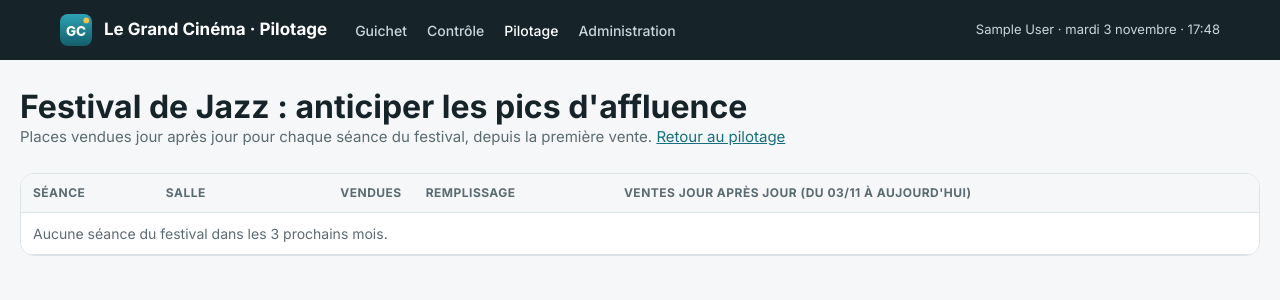
After one commit to Neyliss/le-grand-cinema, a Django app: page /pilotage/festival/ in a window 1280 px wide. The commit adds this page. Shown: the top 300 px of the page. Run offline with Django 5.2, Linux system fonts and the light colour scheme; a user stored in the database is signed in; tables that the repository leaves empty hold one stand-in row (values such as "Sample post"); parts of the project's set-up code (start-up, migrations or seed data) failed here and were passed over.

Commit message:
feat(festival): tableau de bord des ventes jour après jour et alerte des séances bientôt complètes
Tests d'acceptation de E8-US1 : un test par critère de la carte Trello.

```diff
--- /dev/null
+++ b/pilotage/templates/pilotage/festival.html
@@ -0,0 +1,39 @@
+{% extends "base_pro.html" %}
+{% block espace %}Pilotage{% endblock %}
+{% block titre %}Festival : anticiper les pics{% endblock %}
+{% block contenu %}
+<div class="tool-head">
+  <h1>Festival de Jazz : anticiper les pics d'affluence</h1>
+  <p class="muet">Places vendues jour après jour pour chaque séance du festival, depuis la première vente.
+    <a href="{% url 'pilotage:tableau' %}">Retour au pilotage</a></p>
+</div>
+
+{% if alertes %}
+<section class="message message--error" role="alert">
+  <strong>{{ alertes|length }} séance{{ alertes|length|pluralize }} à surveiller</strong> : remplie{{ alertes|length|pluralize }} à {{ seuil }} % ou plus,
+  à {{ delai }} jours ou moins. Pensez à ouvrir une séance supplémentaire.
+  <ul>{% for l in alertes %}<li>{{ l.seance.film.titre }} · {{ l.debut|date:"D d/m" }} {{ l.debut|time:"H:i" }} · {{ l.seance.salle }} · {{ l.taux }} %</li>{% endfor %}</ul>
+</section>
+{% endif %}
+
+<section>
+  <div class="tableau-defile carte">
+    <table class="donnees">
+      <thead><tr><th>Séance</th><th>Salle</th><th class="nombre">Vendues</th><th>Remplissage</th><th>Ventes jour après jour{% if jours %} (du {{ jours.0|date:"d/m" }} à aujourd'hui){% endif %}</th></tr></thead>
+      <tbody>
+        {% for l in lignes %}
+        <tr{% if l.alerte %} class="ligne-alerte"{% endif %}>
+          <td>{{ l.seance.film.titre }}<br><span class="muet">{{ l.debut|date:"D d/m" }} · {{ l.debut|time:"H:i" }}</span></td>
+          <td>{{ l.seance.salle }}</td>
+          <td class="nombre">{{ l.vendues }} / {{ l.capacite }}</td>
+          <td><span class="jauge{% if l.taux >= seuil %} jauge--haute{% endif %}"><span class="jauge__barre"><i style="width: {{ l.taux }}%"></i></span>{{ l.taux }} %</span>{% if l.alerte %} <strong class="objectif-en-cours">À surveiller</strong>{% endif %}</td>
+          <td><span class="courbe" role="img" aria-label="Places vendues jour après jour : {{ l.vendues }} au total">
+            {% for point in l.courbe %}<i style="height: {{ point.hauteur }}%" title="{{ point.jour|date:'d/m' }} : {{ point.cumul }} places"></i>{% endfor %}
+          </span></td>
+        </tr>
+        {% empty %}<tr><td colspan="5" class="muet">Aucune séance du festival dans les 3 prochains mois.</td></tr>{% endfor %}
+      </tbody>
+    </table>
+  </div>
+</section>
+{% endblock %}
--- a/pilotage/templates/pilotage/tableau.html
+++ b/pilotage/templates/pilotage/tableau.html
@@ -13,6 +13,7 @@
     <div class="champ"><label for="au">Au</label><input type="date" id="au" name="au" value="{{ fin|date:'Y-m-d' }}"></div>
     <button class="bouton" type="submit">Afficher</button>
     <a class="bouton bouton--clair" href="{% url 'pilotage:export_csv' %}?du={{ debut|date:'Y-m-d' }}&amp;au={{ fin|date:'Y-m-d' }}">Exporter (CSV)</a>
+    <a class="bouton bouton--clair" href="{% url 'pilotage:festival' %}">Festival : anticiper les pics</a>
   </form>
 </div>
 
--- a/pilotage/urls.py
+++ b/pilotage/urls.py
@@ -6,4 +6,5 @@ app_name = "pilotage"
 urlpatterns = [
     path("", views.tableau, name="tableau"),
     path("export.csv", views.export_csv, name="export_csv"),
+    path("festival/", views.festival, name="festival"),
 ]
--- a/pilotage/views.py
+++ b/pilotage/views.py
@@ -9,6 +9,7 @@ from decimal import Decimal
 
 from django.conf import settings
 from django.db.models import Count, Q, Sum
+from django.db.models.functions import TruncDate
 from django.http import HttpResponse
 from django.shortcuts import render
 from django.utils import timezone
@@ -102,3 +103,49 @@ def export_csv(request):
                            l["capacite"], l["vendues"], l["vendues_site"], l["vendues_guichet"], l["bloquees"], l["taux"],
                            str(l["recette"]).replace(".", ",")])
     return reponse
+
+
+# --- E8-US1 : anticiper les pics d'affluence du festival ------------------------------------------
+SEUIL_ALERTE = 80          # % de places vendues…
+DELAI_ALERTE = timedelta(days=3)  # … à 3 jours ou moins de la séance : il faut ouvrir une séance de plus
+HORIZON_FESTIVAL = timedelta(days=90)  # séances suivies : jusqu'à 3 mois à l'avance (cible O6 : 4 semaines)
+
+
+def ventes_festival(maintenant=None):
+    """Pour chaque séance à venir d'un film du festival : places vendues jour après jour (cumul),
+    depuis la première vente, et alerte si la séance est remplie à 80 % ou plus à 3 jours ou moins."""
+    maintenant = maintenant or timezone.now()
+    seances = list(Seance.objects.filter(film__festival=True, statut=Seance.Statut.PUBLIEE,
+                                         debut__gt=maintenant, debut__lte=maintenant + HORIZON_FESTIVAL)
+                   .select_related("film", "salle").annotate(capacite=Count("places", distinct=True))
+                   .order_by("debut"))
+    par_jour = defaultdict(dict)
+    for ligne in (Billet.objects.filter(place__seance__in=seances, place__statut="vendue")
+                  .annotate(jour=TruncDate("place__reservation__paiement__cree_le"))
+                  .values("place__seance", "jour").annotate(n=Count("id"))):
+        if ligne["jour"]:
+            par_jour[ligne["place__seance"]][ligne["jour"]] = ligne["n"]
+    jours_de_vente = sorted({j for ventes in par_jour.values() for j in ventes})
+    premier = jours_de_vente[0] if jours_de_vente else timezone.localdate(maintenant)
+    aujourdhui = timezone.localdate(maintenant)
+    jours = [premier + timedelta(days=i) for i in range((aujourdhui - premier).days + 1)]
+    lignes = []
+    for s in seances:
+        cumul, courbe = 0, []
+        for jour in jours:
+            cumul += par_jour[s.id].get(jour, 0)
+            courbe.append({"jour": jour, "cumul": cumul, "hauteur": round(100 * cumul / s.capacite) if s.capacite else 0})
+        taux = round(100 * cumul / s.capacite) if s.capacite else 0
+        lignes.append({"seance": s, "debut": timezone.localtime(s.debut), "capacite": s.capacite, "vendues": cumul,
+                       "taux": taux, "courbe": courbe,
+                       "alerte": taux >= SEUIL_ALERTE and s.debut - maintenant <= DELAI_ALERTE})
+    return lignes, jours
+
+
+@administrateur_requis
+def festival(request):
+    lignes, jours = ventes_festival()
+    return render(request, "pilotage/festival.html", {
+        "lignes": lignes, "jours": jours, "alertes": [l for l in lignes if l["alerte"]],
+        "seuil": SEUIL_ALERTE, "delai": DELAI_ALERTE.days,
+    })
--- a/static/css/site.css
+++ b/static/css/site.css
@@ -1671,3 +1671,26 @@ table.donnees {
   color: var(--alerte);
   font-weight: 600;
 }
+
+/* E8-US1 : petite courbe des ventes cumulées, une barre par jour */
+.courbe {
+  display: inline-flex;
+  align-items: flex-end;
+  gap: 2px;
+  height: 36px;
+  min-width: 120px;
+  padding: 2px 0;
+  border-bottom: 1px solid var(--inactif);
+}
+
+.courbe i {
+  display: block;
+  width: 6px;
+  min-height: 1px;
+  background: var(--accent);
+  border-radius: 2px 2px 0 0;
+}
+
+.ligne-alerte td {
+  background: var(--erreur-fond);
+}
```
Also changed, not shown: catalogue/management/commands/charger_demo.py (+7 -3 lines), pilotage/tests/test_e8_us1_tableau_festival.py (added, +55 -0 lines).
